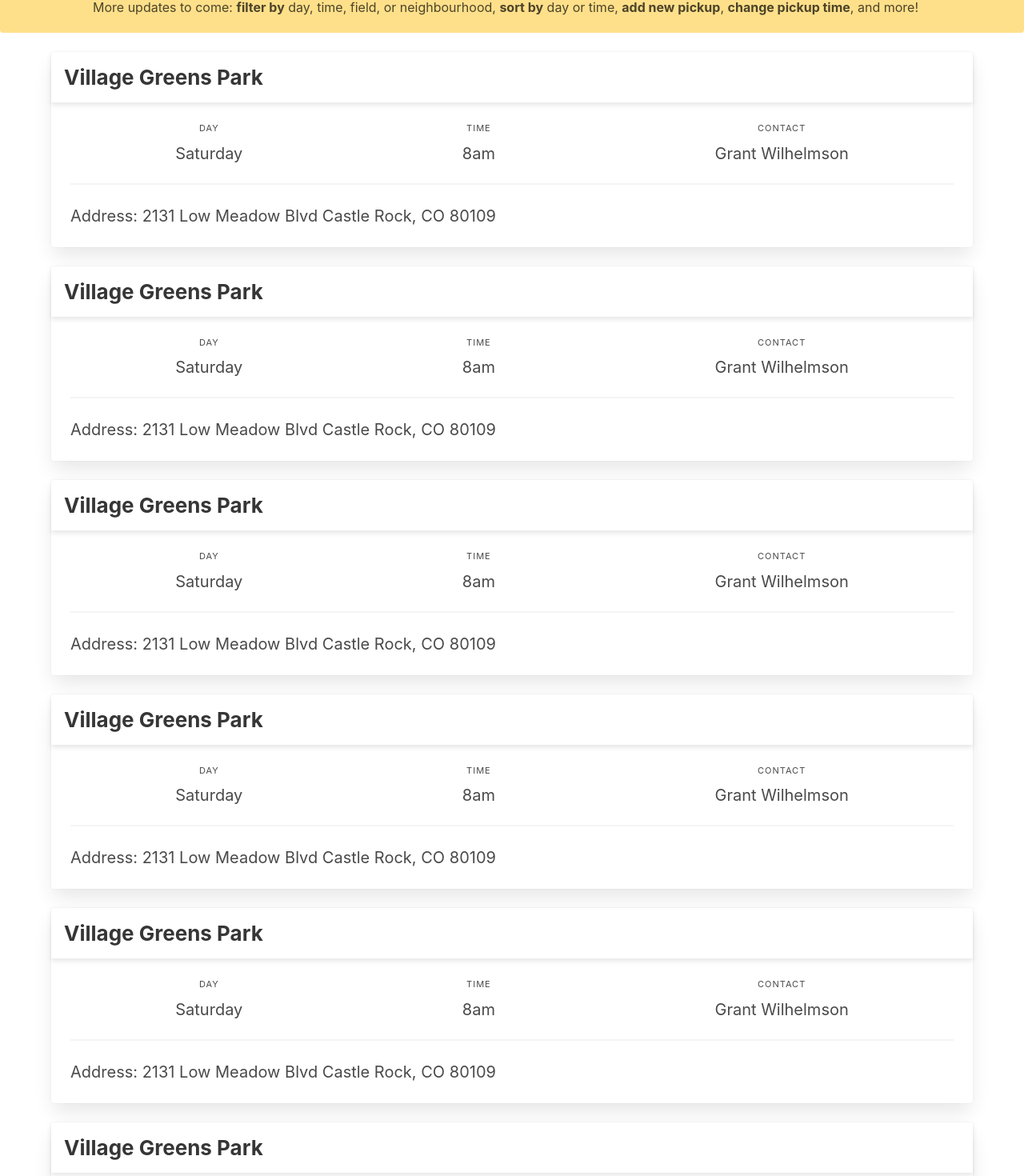
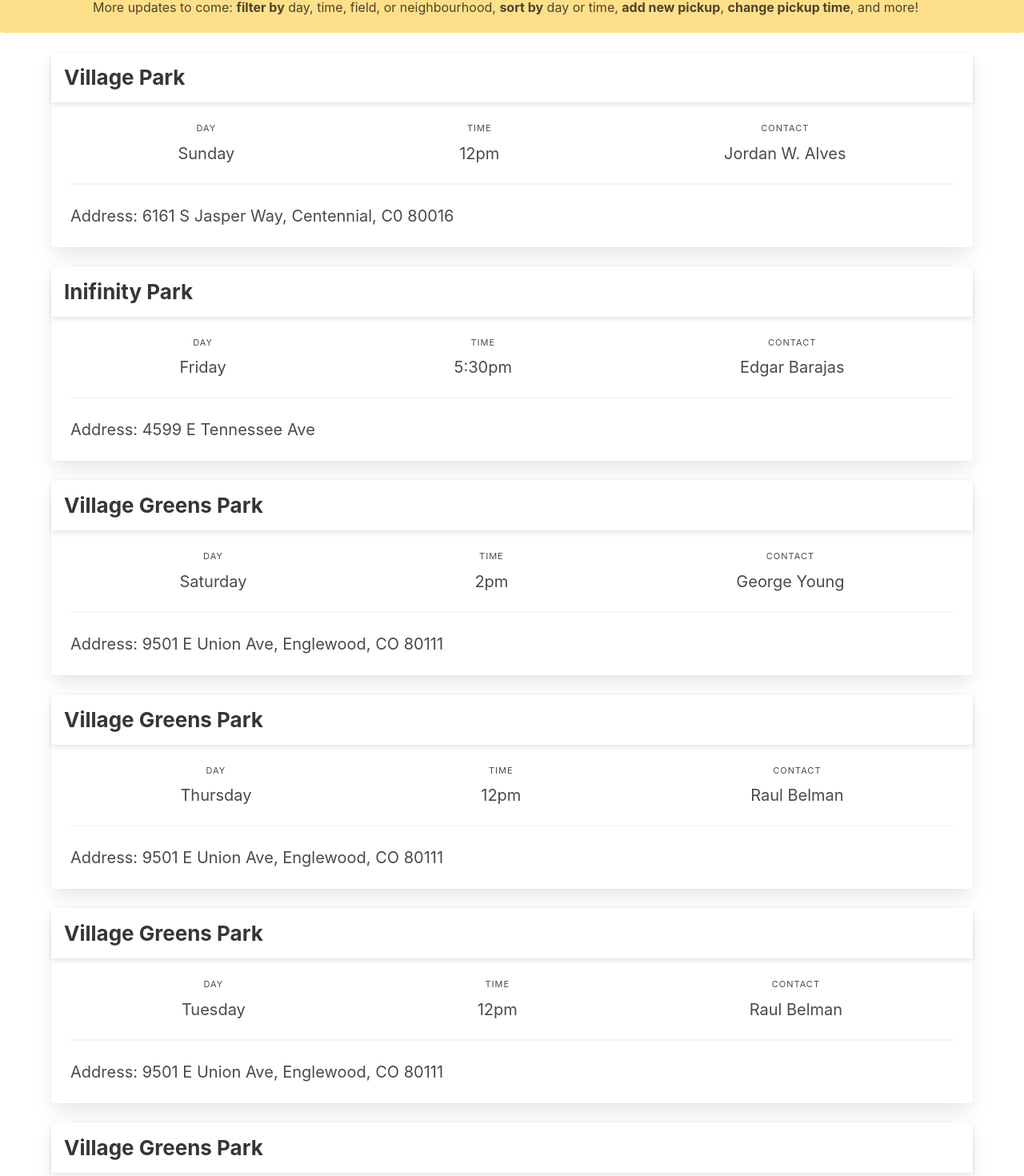
Before and after one commit to weirdestnerd/denverpickupsoccer, a React (Create React App) app: page / in a window 1280 px wide. Shown: the part 75-1545 px from the top of the page at 80% size. Built offline with nearby package versions, Linux system fonts and the light colour scheme.

Commit message:
use actual info

```diff
--- a/src/App.js
+++ b/src/App.js
@@ -75,6 +75,148 @@ const Footer = () => {
 }
 
 const App = () => {
+  const pickups = [
+      {
+          field: 'Village Park',
+          address: '6161 S Jasper Way, Centennial, C0 80016',
+          time: '12pm',
+          day: 'Sunday',
+          contact: 'Jordan W. Alves'
+      },
+      {
+          field: 'Inifinity Park',
+          address: '4599 E Tennessee Ave',
+          time: '5:30pm',
+          day: 'Friday',
+          contact: 'Edgar Barajas',
+      },
+      {
+          field: 'Village Greens Park',
+          address: '9501 E Union Ave, Englewood, CO  80111',
+          time: '2pm',
+          day: 'Saturday',
+          contact: 'George Young',
+      },
+      {
+          field: 'Village Greens Park',
+          address: '9501 E Union Ave, Englewood, CO  80111',
+          time: '12pm',
+          day: 'Thursday',
+          contact: 'Raul Belman',
+      },
+      {
+          field: 'Village Greens Park',
+          address: '9501 E Union Ave, Englewood, CO  80111',
+          time: '12pm',
+          day: 'Tuesday',
+          contact: 'Raul Belman',
+      },
+      {
+          field: 'Village Greens Park',
+          address: '9501 E Union Ave, Englewood, CO  80111',
+          time: '12pm',
+          day: 'Friday',
+          contact: 'Raul Belman',
+      },
+      {
+          field: 'Village Greens Park',
+          address: '9501 E Union Ave, Englewood, CO  80111',
+          time: '1pm',
+          day: 'Sunday',
+          contact: '',
+      },
+      {
+          field: 'Cranmer Park',
+          address: '4300 E Third Ave, Denver, CO 80220',
+          time: '10am',
+          day: 'Sunday',
+          contact: 'Christopher Wood',
+      },
+      {
+          field: 'Garfield Lake Park',
+          address: '3600 W Mississippi ave, denver, CO, 80219',
+          time: '11am',
+          day: 'Saturday',
+          contact: 'Ben Medina',
+      },
+      {
+          field: 'Garfield Lake Park',
+          address: '3600 W Mississippi ave, denver, CO, 80219',
+          time: '4:30pm',
+          day: 'Friday',
+          contact: 'Aric Peterson',
+      },
+      {
+          field: 'Barnum Park',
+          address: '360 Hooker St, Denver, CO  80219 United States',
+          time: '8:30am',
+          day: 'Saturday',
+          contact: 'Grant Wilhelmson',
+      },
+      {
+          field: 'Tierra Park',
+          address: '14601 E Jewell ave, Aurora, CO 80012',
+          time: '9am',
+          day: 'Saturday',
+          contact: 'Sergio David Lopez',
+      },
+      {
+          field: 'Village Park',
+          address: '6161 S Jasper Way, Centennial, C0 80016',
+          time: '12pm',
+          day: 'Saturday',
+          contact: 'Zim Green',
+      },
+      {
+          field: 'Garfield Lake Park',
+          address: '3600 W Mississippi ave, denver, CO, 80219',
+          time: '12pm',
+          day: 'Sunday',
+          contact: 'Cody Peyton',
+      },
+      {
+          field: 'City Park',
+          address: '2001 Colorado Blvd, Denver, CO, 80205',
+          time: '5:30pm',
+          day: 'Tuesday',
+          contact: 'Tasia Poinsatte',
+      },
+      {
+          field: 'Barnum East Park',
+          address: '500 Federal Blvd',
+          time: '8am',
+          day: 'Saturday',
+          contact: 'Grant Wilhelmson',
+      },
+      {
+          field: 'Barnum East Park',
+          address: '500 Federal Blvd',
+          time: '9am',
+          day: 'Sunday',
+          contact: 'Grant Wilhelmson',
+      },
+      {
+          field: 'City Park',
+          address: '2001 Colorado Blvd, Denver, CO, 80205',
+          time: '5pm,',
+          day: 'MWF',
+          contact: '',
+      },
+      {
+          field: 'Broomfield Commons Williams Field ',
+          address: '13200 Sheridan Blvd, Broomfield, CO  80020',
+          time: '9am',
+          day: 'Saturday',
+          contact: 'Luis Ramos, Logan Ross',
+      },
+      {
+          field: 'Aspen View Academy',
+          address: '2131 Low Meadow Blvd Castle Rock, CO  80109 ',
+          time: '9am',
+          day: 'Saturday',
+          contact: '',
+      },
+  ]
   return (
       <div className="has-text-centered landing">
         <Navbar/>
@@ -85,12 +227,7 @@ const App = () => {
 
         <div className="header container">
             <div className="columns is-multiline is-mobile">
-                <PickupCard field={'village greens park'} day={'Saturday'} time={'8am'} address={'2131 Low Meadow Blvd Castle Rock, CO  80109'} contact={'Grant Wilhelmson'}/>
-                <PickupCard field={'village greens park'} day={'Saturday'} time={'8am'} address={'2131 Low Meadow Blvd Castle Rock, CO  80109'} contact={'Grant Wilhelmson'}/>
-                <PickupCard field={'village greens park'} day={'Saturday'} time={'8am'} address={'2131 Low Meadow Blvd Castle Rock, CO  80109'} contact={'Grant Wilhelmson'}/>
-                <PickupCard field={'village greens park'} day={'Saturday'} time={'8am'} address={'2131 Low Meadow Blvd Castle Rock, CO  80109'} contact={'Grant Wilhelmson'}/>
-                <PickupCard field={'village greens park'} day={'Saturday'} time={'8am'} address={'2131 Low Meadow Blvd Castle Rock, CO  80109'} contact={'Grant Wilhelmson'}/>
-                <PickupCard field={'village greens park'} day={'Saturday'} time={'8am'} address={'2131 Low Meadow Blvd Castle Rock, CO  80109'} contact={'Grant Wilhelmson'}/>
+                { pickups.map(pickup => <PickupCard field={pickup.field} address={pickup.address} time={pickup.time} day={pickup.day} contact={pickup.contact}/>) }
             </div>
         </div>
 
```
